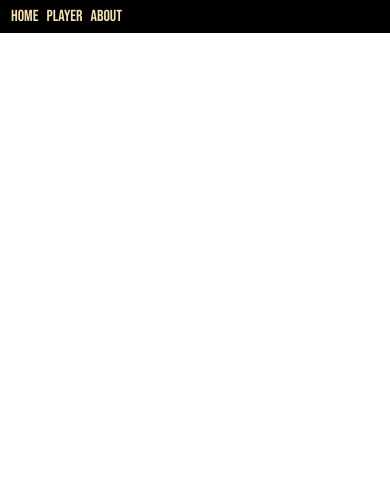
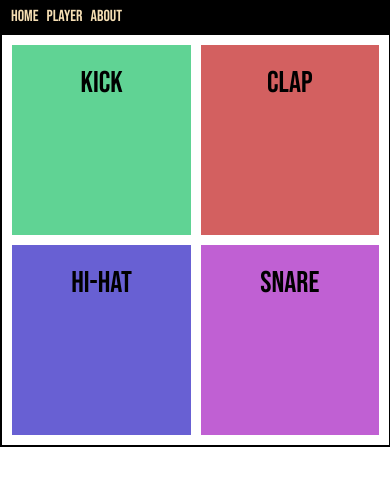
Before and after one commit to geonith-george/beats, an Angular app: page /player/launchpad-beats in a window 390 px wide. Before the commit this address led to /. Shown: the top 486 px of the page. Built offline with nearby package versions, Linux system fonts and the light colour scheme.

Commit message:
version 7

```diff
--- a/src/app/app-routing.module.ts
+++ b/src/app/app-routing.module.ts
@@ -5,6 +5,7 @@ import { AboutComponent } from './about/about.component';
 import { PlayerComponent } from './player/player.component';
 import { LaunchpadComponent } from './launchpad/launchpad.component';
 import { BeatPlayerComponent } from './beat-player/beat-player.component';
+import { Launchpad2Component } from './launchpad2/launchpad2.component';
 
 
 const routes: Routes = [{path:'', redirectTo:'/home',pathMatch:'full'},
@@ -12,7 +13,8 @@ const routes: Routes = [{path:'', redirectTo:'/home',pathMatch:'full'},
 {path:'about',component: AboutComponent},
 {path:'player',component: PlayerComponent},
 {path:'player/launchpad',component: LaunchpadComponent},
-{path:'player/beats',component: BeatPlayerComponent}
+{path:'player/beats',component: BeatPlayerComponent},
+{path:'player/launchpad-beats',component: Launchpad2Component}
 ];
 
 @NgModule({
--- a/src/app/app.module.ts
+++ b/src/app/app.module.ts
@@ -10,6 +10,7 @@ import { AboutComponent } from './about/about.component';
 import { LaunchpadComponent } from './launchpad/launchpad.component';
 import { RandomBeatComponent } from './random-beat/random-beat.component';
 import { BeatPlayerComponent } from './beat-player/beat-player.component';
+import { Launchpad2Component } from './launchpad2/launchpad2.component';
 
 @NgModule({
   declarations: [
@@ -20,7 +21,8 @@ import { BeatPlayerComponent } from './beat-player/beat-player.component';
     AboutComponent,
     LaunchpadComponent,
     RandomBeatComponent,
-    BeatPlayerComponent
+    BeatPlayerComponent,
+    Launchpad2Component
   ],
   imports: [
     BrowserModule,
--- /dev/null
+++ b/src/app/launchpad2/launchpad2.component.css
@@ -0,0 +1,123 @@
+div{
+    font-family: 'Bebas Neue', cursive;
+}
+
+.pad1{
+    background: #60D394;
+}
+
+.pad2{
+    background: #D36060;
+}
+
+.pad3{
+    background: #C060D3;
+}
+
+.pad4{
+    background: #D3D160;
+}
+
+.pad5{
+    background: #6860D3;
+}
+
+.pad6{
+    background: #60B2D3;
+}
+
+.grid-container {
+  -webkit-user-select: none;  /* Chrome all / Safari all */
+  -moz-user-select: none;     /* Firefox all */
+  -ms-user-select: none;      /* IE 10+ */
+  user-select: none;
+    width: 98%;
+    display: grid;
+    grid-gap: 10px;
+    padding: 10px;
+  }
+
+  .grid-item {
+    background-color: rgba(255, 255, 255, 0.8);
+    text-align: center;
+    padding: 20px;
+    font-size: 30px;
+    cursor: pointer;
+  }
+
+  .grid-container :active{
+    opacity: 50%;
+  }
+
+  .item1 {
+    grid-column: 1 / span 1;
+    grid-row: 1;
+    height: 150px;
+    background-color: #60D394;
+  }
+
+  .item2 {
+    grid-column: 2 / span 1;
+    grid-row: 1;
+    height: 150px;
+    background-color: #D36060;
+  }
+  .item3 {
+    grid-column: 1 / span 1;
+    grid-row: 2;
+    height: 150px;
+    background-color: #6860D3;
+  }
+  .item4 {
+    grid-column: 2 / span 1;
+    grid-row: 2;
+    height: 150px;
+    background-color: #C060D3;
+  }
+  .item5 {
+    grid-column: 1 / span 1;
+    grid-row: 3;
+    height: 150px;
+    background-color: #D36060;
+  }
+  .item6 {
+    grid-column: 2 / span 1;
+    grid-row: 3;
+    height: 150px;
+    background-color: #D3D160;
+  }
+
+@media only screen and (max-width: 600px) {
+    .grid-container {
+        width: 94%;
+        display: grid;
+        grid-gap: 10px;
+        border: 2px solid black;
+        padding: 10px;
+      }
+    .item1 {
+        grid-column: 1 / span 1;
+        grid-row: 1;
+      }
+
+      .item2 {
+        grid-column: 2 / span 1;
+        grid-row: 1;
+      }
+      .item3 {
+        grid-column: 1 / span 1;
+        grid-row: 2;
+      }
+      .item4 {
+        grid-column: 2 / span 1;
+        grid-row: 2;
+      }
+      .item5 {
+        grid-column: 1 / span 1;
+        grid-row: 3;
+      }
+      .item6 {
+        grid-column: 2 / span 1;
+        grid-row: 3;
+      }
+}
--- /dev/null
+++ b/src/app/launchpad2/launchpad2.component.html
@@ -0,0 +1,23 @@
+<div class="grid-container">
+    <div class="grid-item item1" (click)="clicked('v1')">Kick
+        <div class="pad1">
+            <audio id="v1" class="sound" src="../../assets/kick.mp3"></audio>
+        </div>
+    </div>
+
+    <div class="grid-item item2" (click)="clicked('v2')">Clap
+        <div class="pad2">
+            <audio id="v2" class="sound" src="../../assets/clap.mp3"></audio>
+        </div>
+    </div>
+    <div class="grid-item item3" (click)="clicked('v3')">Hi-Hat
+        <div class="pad3">
+            <audio id="v3" class="sound" src="../../assets/hihat.mp3"></audio>
+        </div>
+    </div>
+    <div class="grid-item item4" (click)="clicked('v4')" >Snare
+        <div class="pad4">
+            <audio id="v4" class="sound" src="../../assets/snare.mp3"></audio>
+        </div>
+    </div>
+</div>
--- /dev/null
+++ b/src/app/launchpad2/launchpad2.component.ts
@@ -0,0 +1,23 @@
+import { Component, OnInit } from '@angular/core';
+
+@Component({
+  selector: 'app-launchpad2',
+  templateUrl: './launchpad2.component.html',
+  styleUrls: ['./launchpad2.component.css']
+})
+export class Launchpad2Component implements OnInit {
+
+  constructor() { }
+
+  clicked(val:string){
+    console.log("clicked");
+    let v = (<HTMLMediaElement>document.getElementById(val));
+    console.log(v,typeof(v));
+    v.currentTime = 0;
+    v.play();
+  }
+
+  ngOnInit() {
+  }
+
+}
--- a/src/app/random-beat/random-beat.component.css
+++ b/src/app/random-beat/random-beat.component.css
@@ -13,3 +13,7 @@ h1 {
 .beats {
     top: 100px;
 }
+
+.beats2 {
+    top: 150px;
+}
--- a/src/app/random-beat/random-beat.component.html
+++ b/src/app/random-beat/random-beat.component.html
@@ -1,2 +1,3 @@
-<h1 routerLink='/player/launchpad'>Launch-Pad</h1>
+<h1 routerLink='/player/launchpad'>Launch-Pad Exotic</h1>
 <h1 class="beats" routerLink='/player/beats'>Beats</h1>
+<h1 class="beats2" routerLink='/player/launchpad-beats'>Launch-Pad Beats</h1>
```
Also changed, not shown: 1 other file (tests, documents, lock files or other folders).
